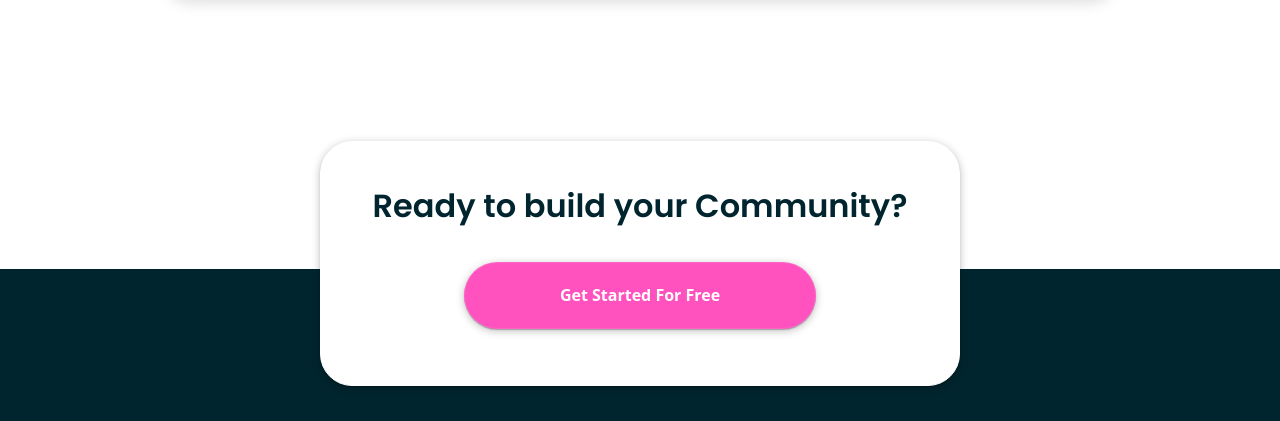
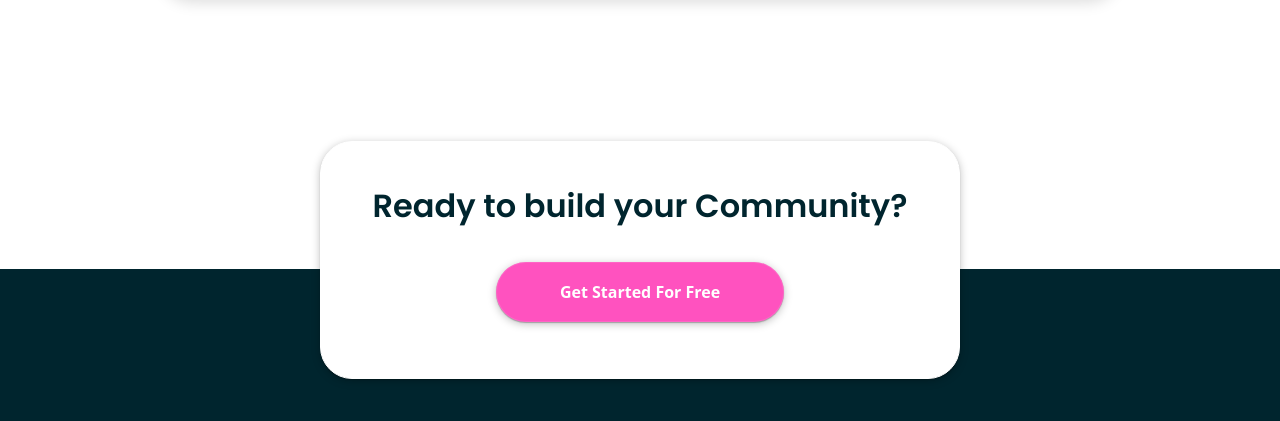
Before and after one commit to Code-S1/Huddle-landing-page, a plain HTML site: page index.html in a window 1280 px wide. Shown: the part 1863-2284 px from the top of the page. Drawn offline with Linux system fonts and the light colour scheme; a web font is replaced by a local one.

Commit message:
chagned padding

```diff
--- a/styles.css
+++ b/styles.css
@@ -181,7 +181,7 @@ a {
 }
 
 .free_button_two {
-    padding: 1.4rem 6rem;
+    padding: 1.2rem 4rem;
     margin: 0 auto;
     margin-bottom: 3rem;
     display: block;
```
